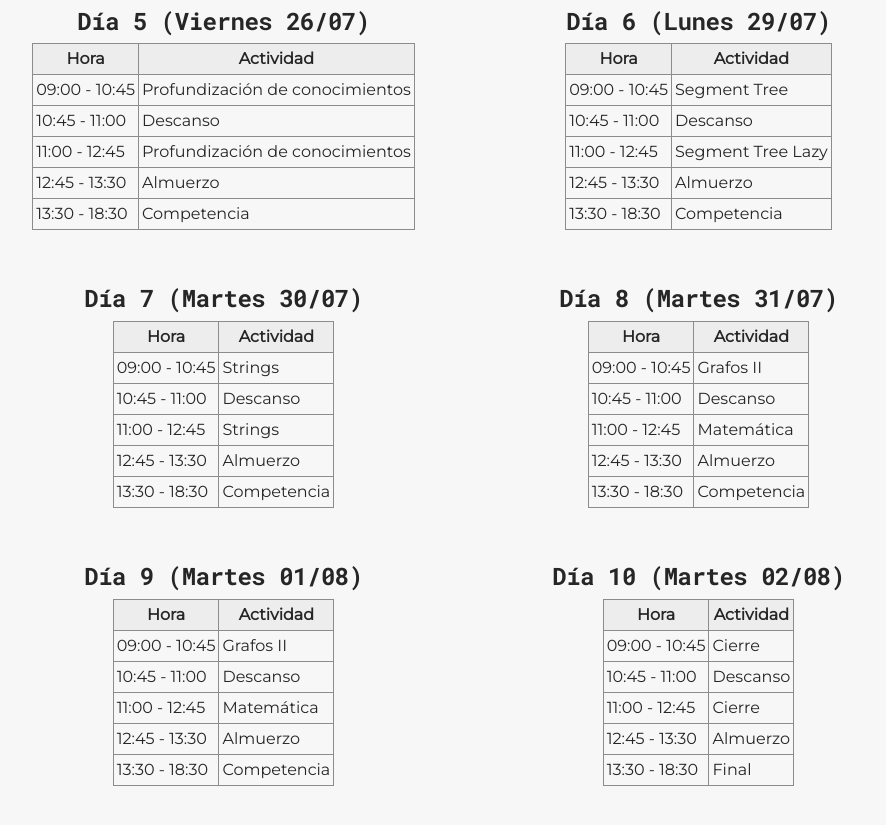
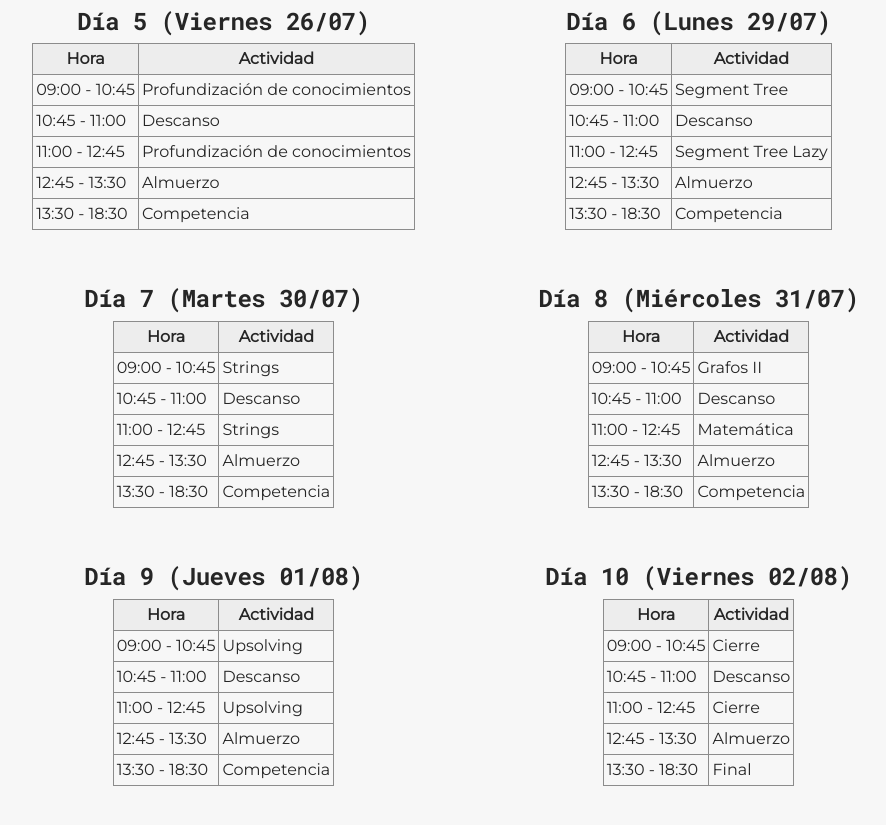
Before and after one commit to progcompcl/2024-cipc-website, an Eleventy site: page content/calendario.md in a window 1280 px wide. Shown: the part 904-1729 px from the top of the page, without its empty margins (179-1065 px from the left). Built offline with nearby package versions, Linux system fonts and the light colour scheme; Eleventy itself is replaced by a stand-in of ours; files that its build step writes are made by us from their sources.

Commit message:
Fix calendario

```diff
--- a/content/calendario.md
+++ b/content/calendario.md
@@ -99,7 +99,7 @@ extraCss:
 </div>
 
 <div class="day">
-<h2> Día 8 (Martes 31/07) </h2>
+<h2> Día 8 (Miércoles 31/07) </h2>
 
 | Hora          | Actividad    |
 |---------------|--------------|
@@ -111,19 +111,19 @@ extraCss:
 </div>
 
 <div class="day">
-<h2> Día 9 (Martes 01/08) </h2>
+<h2> Día 9 (Jueves 01/08) </h2>
 
 | Hora          | Actividad    |
 |---------------|--------------|
-| 09:00 - 10:45 | Grafos II    |
+| 09:00 - 10:45 | Upsolving    |
 | 10:45 - 11:00 | Descanso     |
-| 11:00 - 12:45 | Matemática   |
+| 11:00 - 12:45 | Upsolving    |
 | 12:45 - 13:30 | Almuerzo     |
 | 13:30 - 18:30 | Competencia  |
 </div>
 
 <div class="day">
-<h2> Día 10 (Martes 02/08) </h2>
+<h2> Día 10 (Viernes 02/08) </h2>
 
 | Hora          | Actividad    |
 |---------------|--------------|
```
